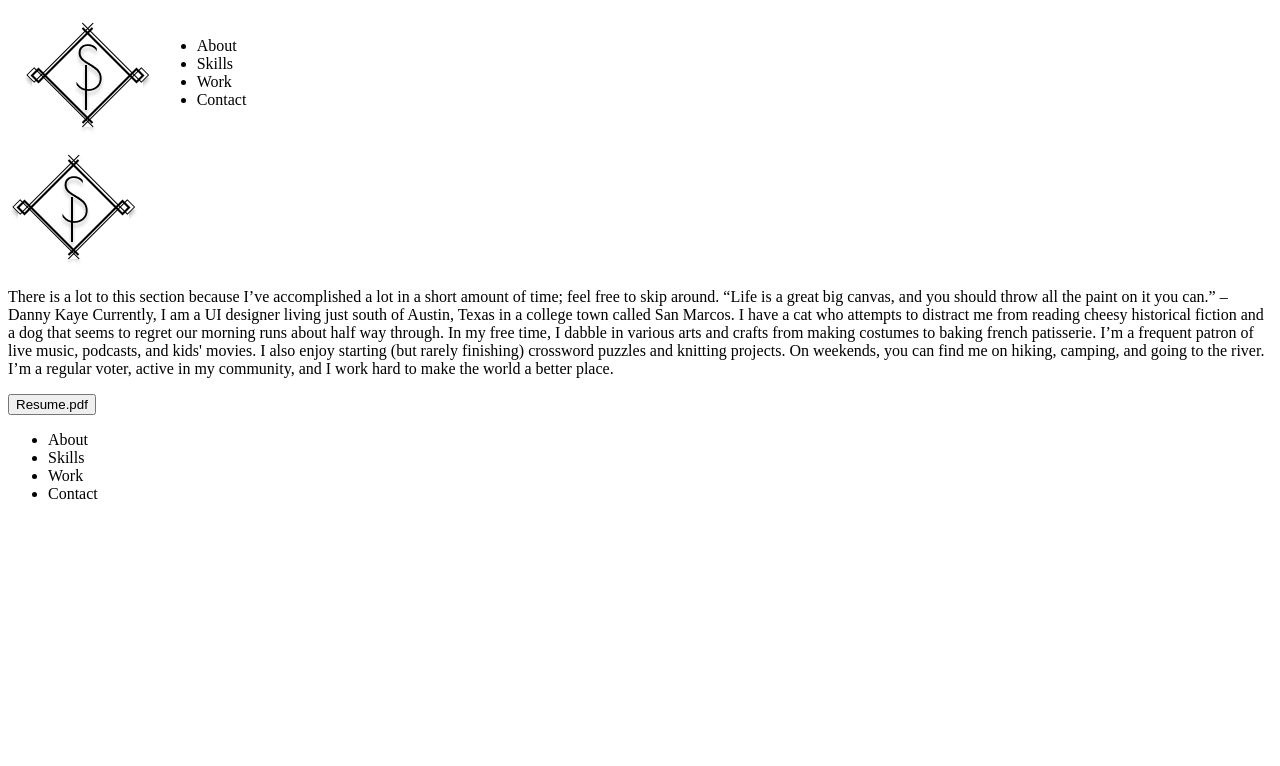
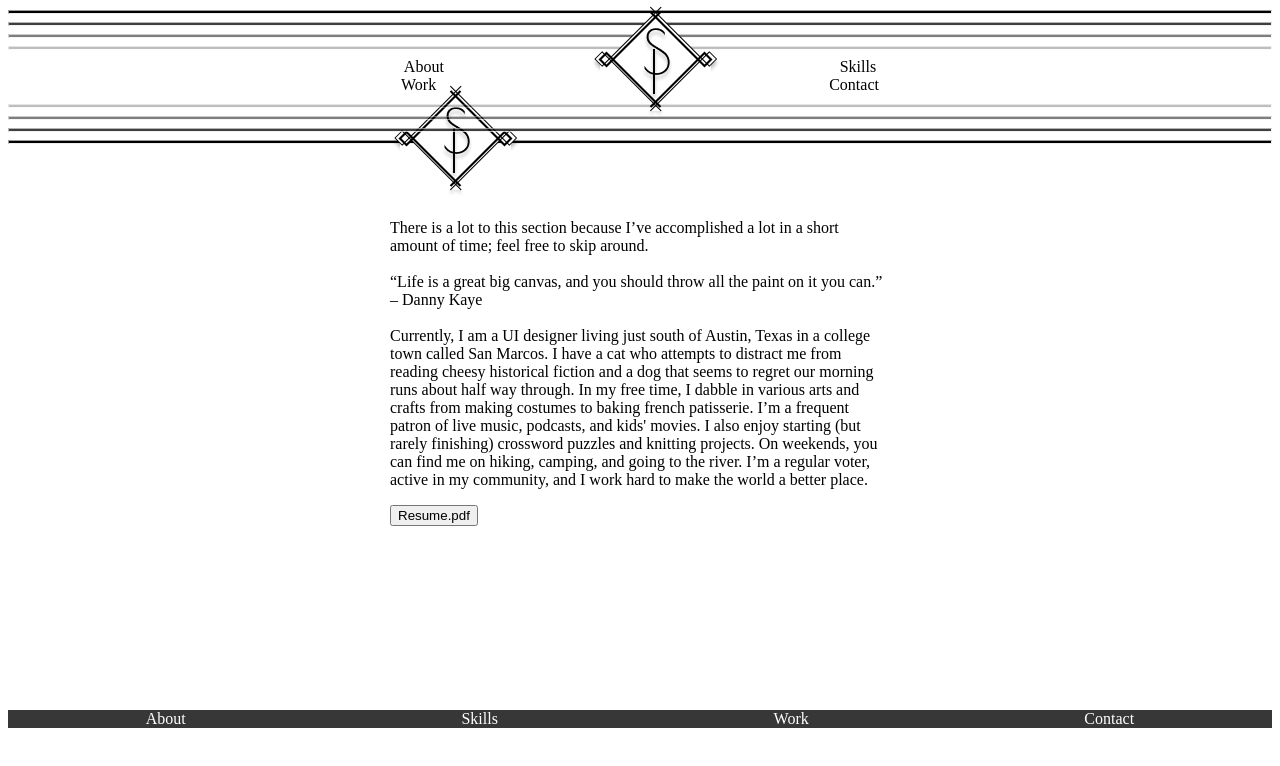
Before and after one commit to spepas/UX_UI_HW_17, a plain HTML site: page index.html in a window 1280 px wide. Drawn offline with Linux system fonts and the light colour scheme.

Commit message:
added code - header
Added class tags and styled them

```diff
--- a/css/style.css
+++ b/css/style.css
@@ -1,12 +1,39 @@
-.inline-block {
-    display: inline-block;
-    vertical-align: text-top;
+.logo {
+    position: absolute;
+  top: 6px;
+  right: 50%;
+  width: 50px;
+  height: 50px;
+  justify-content: center;
 }
 
-.logo {
-    width: 23%;
-    padding: 1%;
-    text-align: center;
+.gradLines {
+    margin-top: 10px;
+    height: 50px;
+}
+
+.GLblack {
+    background-color: #000;
+    height: 2px;
+    opacity: 100%;
+}
+
+.GLdarkGray {
+    background-color: #000;
+    height: 2px;
+    opacity: 75%
+}
+
+.GLlightGray {
+    background-color: #000;
+    height: 2px;
+    opacity: 50%;
+}
+
+.GLlightestGray {
+    background-color: #000;
+    height: 2px;
+    opacity: 25%;
 }
 
 .nav {
@@ -14,7 +41,37 @@
     padding: 1%;
 }
 
+.menuLeft {
+    display: flex;
+    flex-direction: row;
+    justify-content: space-evenly;
+}
+
+.menuRight {
+    display: flex;
+    flex-direction: row;
+    justify-content: space-evenly;
+}
+
 .ul {
     width: 50%;
     margin-left: auto;
 }
+
+.heroImg {
+    height: 600px;
+    padding: 25px;
+}
+
+.content {
+    width: 500px;
+    margin: 0 auto;
+}
+
+.footer {
+    display: flex;
+    flex-flow: row;
+    justify-content: space-around;
+    background-color: #373738;
+    color: white;
+}
--- a/index.html
+++ b/index.html
@@ -1,52 +1,68 @@
 <!DOCTYPE html>
 <html>
     <head>
-        <link rel="stylesheet" href="css/style.css">
+        <link rel="styleSheet" href="css/style.css">
         <title>
+        Homework 17
+        </title>
 
-        </title>
 
     </head>
 
     <body>
-        <header class="nav">
-            <div class="inline-block">
+        <header class="gradLines">
+                <hr class="GLblack">
+                <hr class="GLdarkGray">
+                <hr class="GLlightGray">
+                <hr class="GLlightestGray">
+            </div>
+
+            <nav class="menuLeft">
+                <div>About</div>
+                <div>Skills</div>
+            </nav>
+            <nav class="menuRight">
+                <div>Work</div>
+                <div>Contact</div>
+            </nav>
+
+
+            <div class="gradLines">
+                <hr class="GLlightestGray">
+                <hr class="GLlightGray">
+                <hr class="GLdarkGray">
+                <hr class="GLblack">
+            </div>
+
             <div class="logo">
-                <img src="images/Logo with background.png">
+                <img src="Portfolio Images/Logo with background.png">
             </div>
-            </div>
-        <nav class="inline-block">
-            <ul>
-                <li>About</li>
-                <li>Skills</li>
-                <li>Work</li>
-                <li>Contact</li>
-            </ul>
-        </nav>
+
         </header>
+
+
+
         <section class="heroImg">
             <div class="content">
                 <img src="images/Logo with background.png">
                 <p>
                     There is a lot to this section because I’ve accomplished a lot in a short amount of time; feel free to skip around.
-
+                    <br> <br>
                     “Life is a great big canvas, and you should throw all the paint on it you can.”  –  Danny Kaye
-
+                    <br><br>
                     Currently, I am a UI designer living just south of Austin, Texas in a college town called San Marcos. I have a cat who attempts to distract me from reading cheesy historical fiction and a dog that seems to regret our morning runs about half way through. In my free time, I dabble in various arts and crafts from making costumes to baking french patisserie. I’m a frequent patron of live music, podcasts, and kids' movies. I also enjoy starting (but rarely finishing) crossword puzzles and knitting projects. On weekends, you can find me on hiking, camping, and going to the river. I’m a regular voter, active in my community, and I work hard to make the world a better place.
                 </p>
                 <button type="button">Resume.pdf</button>
             </div>
         </section>
 
-
     <footer>
-        <ul>
-            <li>About</li>
-            <li>Skills</li>
-            <li>Work</li>
-            <li>Contact</li>
-        </ul>
+    <div class="footer">
+                <div>About</div>
+                <div>Skills</div>
+                <div>Work</div>
+                <div>Contact</div>
+    </div>
     </footer>
-
     </body>
 </html>
```
Also changed, not shown: Portfolio Images/GradLines_Both.png (added), Portfolio Images/GradLines_Bottom.png (added), Portfolio Images/GradLines_Top.png (added), 2 other files.
